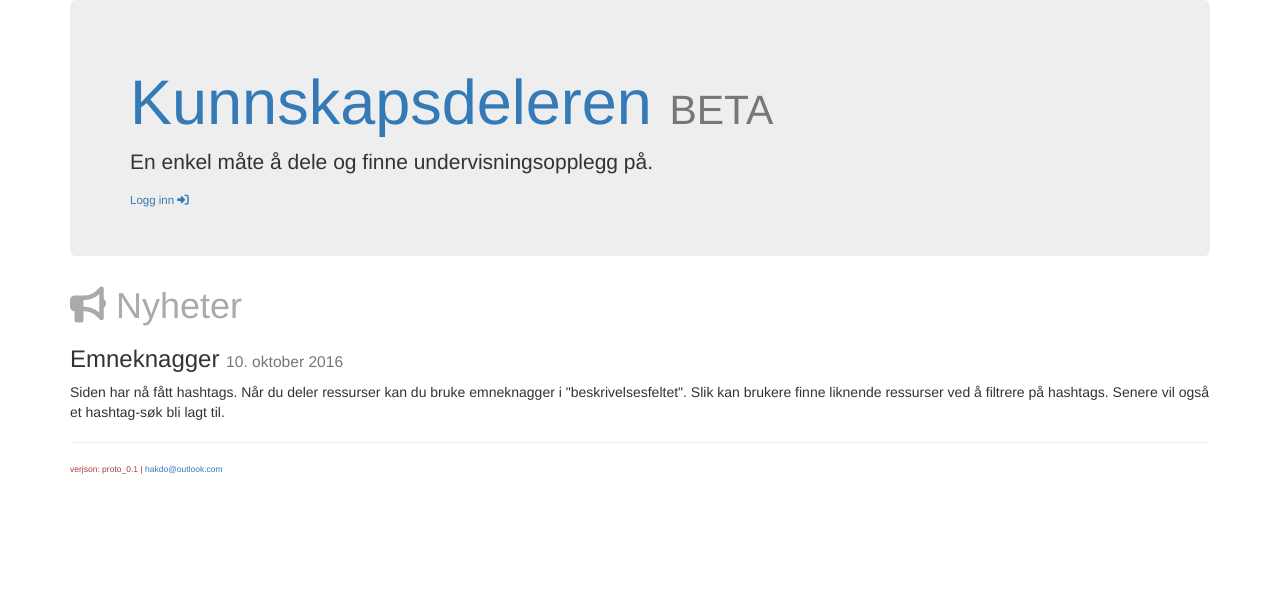
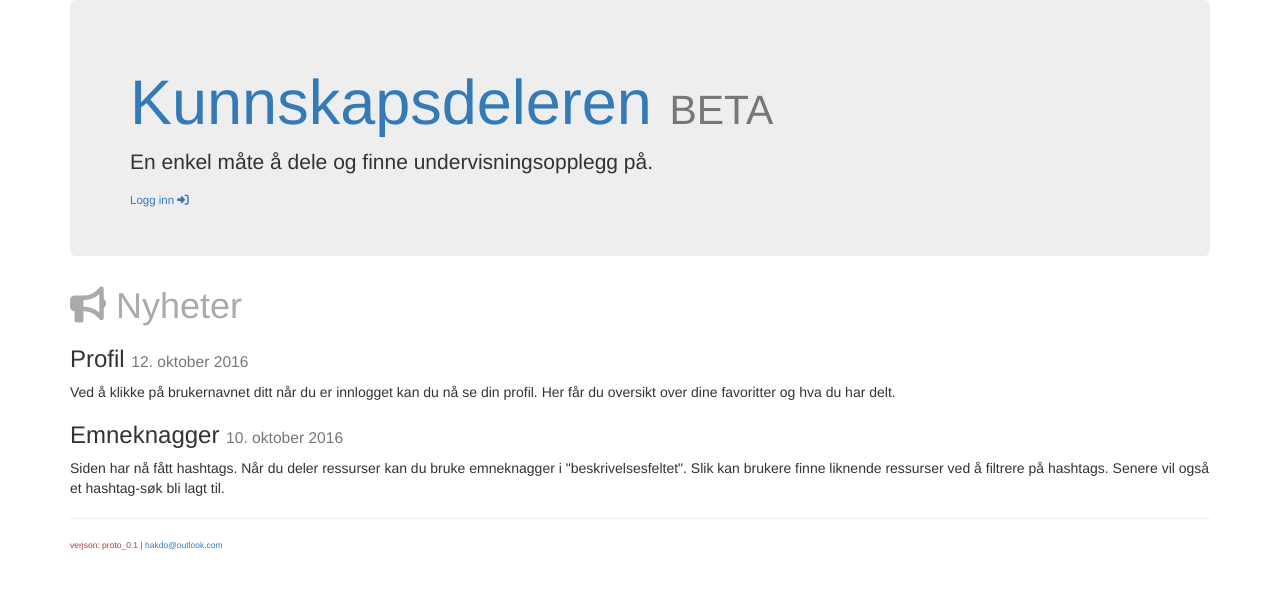
Before and after one commit to hakdo/kunnskapsdeleren, a Django app: page /news in a window 1280 px wide. Shown: the top 589 px of the page. Run offline with Django 3.2, Linux system fonts and the light colour scheme; some libraries are stand-ins or nearby versions.

Commit message:
lagt til nyhet om profil

```diff
--- a/sharestuff/templates/sharestuff/news.html
+++ b/sharestuff/templates/sharestuff/news.html
@@ -3,12 +3,20 @@
 <h1>
 <i class="fa fa-bullhorn" aria-hidden="true"></i>
   Nyheter</h1>
+
+  <h3>Profil <small>12. oktober 2016</small> </h3>
+  <p>Ved å klikke på brukernavnet ditt når du er innlogget kan du nå se din profil.
+  Her får du oversikt over dine favoritter og hva du har delt. </p>
+
 <h3>Emneknagger <small>10. oktober 2016</small> </h3>
 <p>Siden har nå fått hashtags. Når du deler ressurser kan
   du bruke emneknagger i "beskrivelsesfeltet". Slik kan brukere finne
   liknende ressurser ved å filtrere på hashtags. Senere vil også et
   hashtag-søk bli lagt til.
 </p>
+
+
+
      <hr>
      <address class="minfo">verjson: proto_0.1 |
        <a href="mailto:hakdo@outlook.com">hakdo@outlook.com</a>
```
